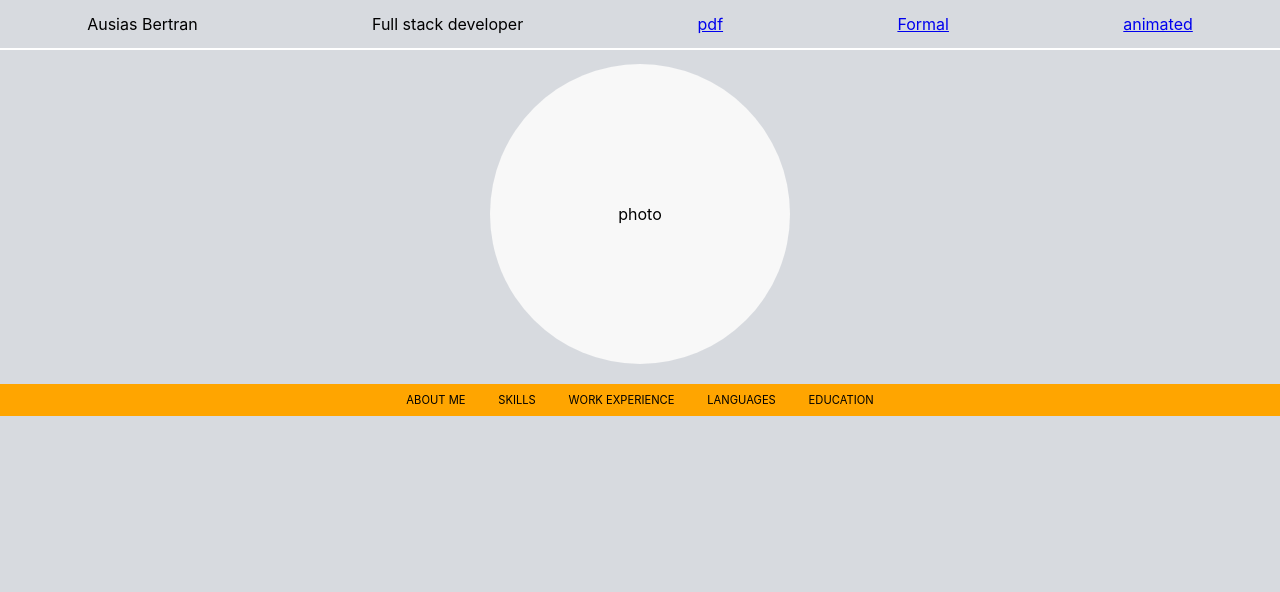
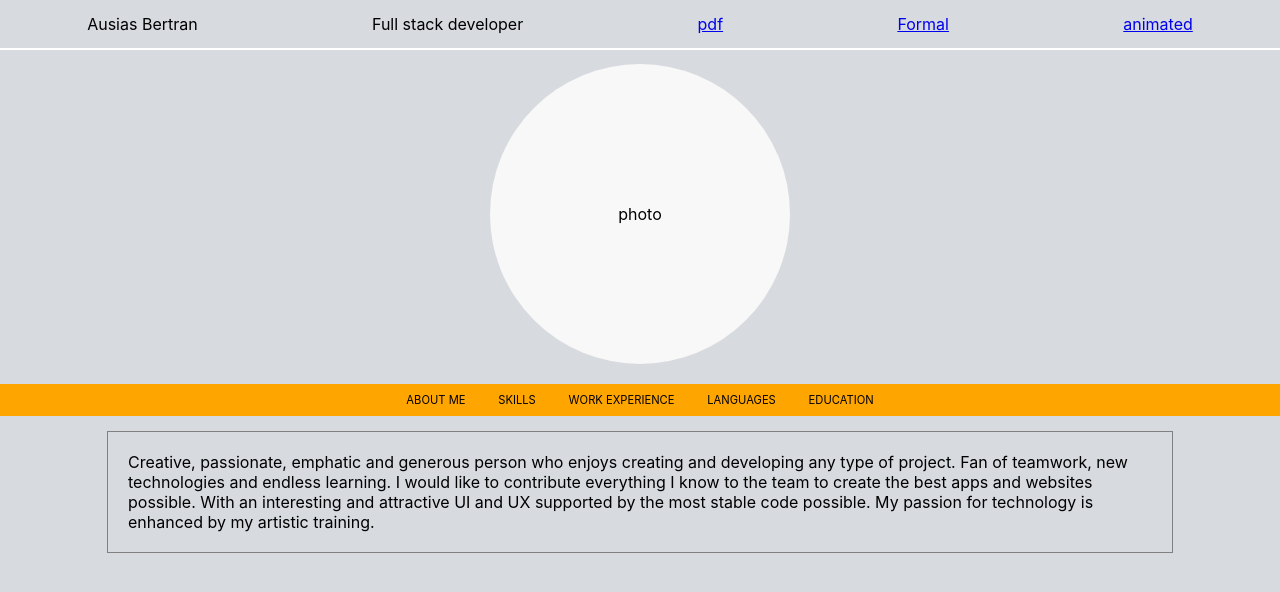
Before and after one commit to ulldecorb/cv-react, a React (Create React App) app in the folder cv/: page / in a window 1280 px wide. Both pictures are taken after a click on the element "ABOUT ME". Shown: the top 592 px of the page. Built offline with nearby package versions, Linux system fonts and the light colour scheme; the HTML template or start-up script is replaced by a standard one.

Commit message:
Add show profiles to home Add hide profiles to home

```diff
--- a/cv/src/components/home/home.css
+++ b/cv/src/components/home/home.css
@@ -1,6 +1,6 @@
 .home {
   width: 100vw;
-  height: 100vh;
+  min-height: 100vh;
   background-color: #d7dadf;
   display: -webkit-box;
   display: -ms-flexbox;
@@ -105,6 +105,8 @@
   padding: 0.4rem;
   cursor: pointer;
   margin: 0 10px;
+  -webkit-transition: background-color 0.5s;
+  transition: background-color 0.5s;
 }
 
 .control-box__navbar-title:hover {
@@ -112,9 +114,12 @@
 }
 
 .profile-box__article {
-  background-color: red;
+  outline: 1px solid grey;
   width: 100%;
   position: absolute;
   display: none;
+  padding: 20px;
+  -webkit-transition: display 1s;
+  transition: display 1s;
 }
 /*# sourceMappingURL=home.css.map */
--- a/cv/src/components/home/home.scss
+++ b/cv/src/components/home/home.scss
@@ -1,6 +1,6 @@
 .home {
     width: 100vw;
-    height: 100vh;
+    min-height: 100vh;
     background-color: rgb(215, 218, 223);
     display: flex;
     flex-direction: column;
@@ -64,6 +64,7 @@
         padding: 0.4rem;
         cursor: pointer;
         margin: 0 10px;
+        transition: background-color 0.5s;
 
         &:hover {
             background-color: white;
@@ -73,9 +74,11 @@
 
 .profile-box {
     &__article {
-        background-color: red;
+        outline: 1px solid grey;
         width: 100%;
         position: absolute;
         display: none;
+        padding: 20px;
+        transition: display 1s;
     }
 }
--- a/cv/src/components/home/index.jsx
+++ b/cv/src/components/home/index.jsx
@@ -4,6 +4,22 @@ import { Link } from 'react-router-dom';
 import './home.css';
 
 function Home({ cv }) {
+  const showProfiles = (e) => {
+    const articles = document.getElementById('profile').children;
+    for (let i = 0; i < articles.length; i += 1) {
+      articles[i].style.display = 'none';
+    }
+
+    const id = e.target.id.split('-')[0];
+    const node = document.getElementById(id);
+    node.style.display = 'flex';
+  };
+  const hideProfiles = (e) => {
+    const { id } = e.target;
+    const x = document.getElementById(id);
+    x.style.display = 'none';
+  };
+
   return (
     <main className="home">
       <nav className="home__navbar">
@@ -19,20 +35,20 @@ function Home({ cv }) {
           photo
         </article>
         <nav className="control-box__navbar-box">
-          <div id="about-handler" className="control-box__navbar-title">ABOUT ME</div>
-          <div id="skills-handler" className="control-box__navbar-title">SKILLS</div>
-          <div id="work-handler" className="control-box__navbar-title">WORK EXPERIENCE</div>
-          <div id="languages-handler" className="control-box__navbar-title">LANGUAGES</div>
-          <div id="education-handler" className="control-box__navbar-title">EDUCATION</div>
+          <div id="about-handler" className="control-box__navbar-title" onMouseEnter={(e) => showProfiles(e)}>ABOUT ME</div>
+          <div id="skills-handler" className="control-box__navbar-title" onMouseEnter={(e) => showProfiles(e)}>SKILLS</div>
+          <div id="work-handler" className="control-box__navbar-title" onMouseEnter={(e) => showProfiles(e)}>WORK EXPERIENCE</div>
+          <div id="languages-handler" className="control-box__navbar-title" onMouseEnter={(e) => showProfiles(e)}>LANGUAGES</div>
+          <div id="education-handler" className="control-box__navbar-title" onMouseEnter={(e) => showProfiles(e)}>EDUCATION</div>
         </nav>
       </section>
 
-      <section className="home__profile-box">
-        <article id="about" className="profile-box__article">{cv.aboutMe.description}</article>
-        <article id="skills" className="profile-box__article">bla</article>
-        <article id="work" className="profile-box__article">{cv.workExperience[0].article}</article>
-        <article id="languages" className="profile-box__article">{cv.languages.catalan}</article>
-        <article id="education" className="profile-box__article">{cv.education[0].article}</article>
+      <section id="profile" className="home__profile-box">
+        <article id="about" className="profile-box__article" onMouseLeave={(e) => hideProfiles(e)}>{cv.aboutMe.description}</article>
+        <article id="skills" className="profile-box__article" onMouseLeave={(e) => hideProfiles(e)}>bla</article>
+        <article id="work" className="profile-box__article" onMouseLeave={(e) => hideProfiles(e)}>{cv.workExperience[0].article}</article>
+        <article id="languages" className="profile-box__article" onMouseLeave={(e) => hideProfiles(e)}>{cv.languages.catalan}</article>
+        <article id="education" className="profile-box__article" onMouseLeave={(e) => hideProfiles(e)}>{cv.education[0].article}</article>
       </section>
 
     </main>
```
